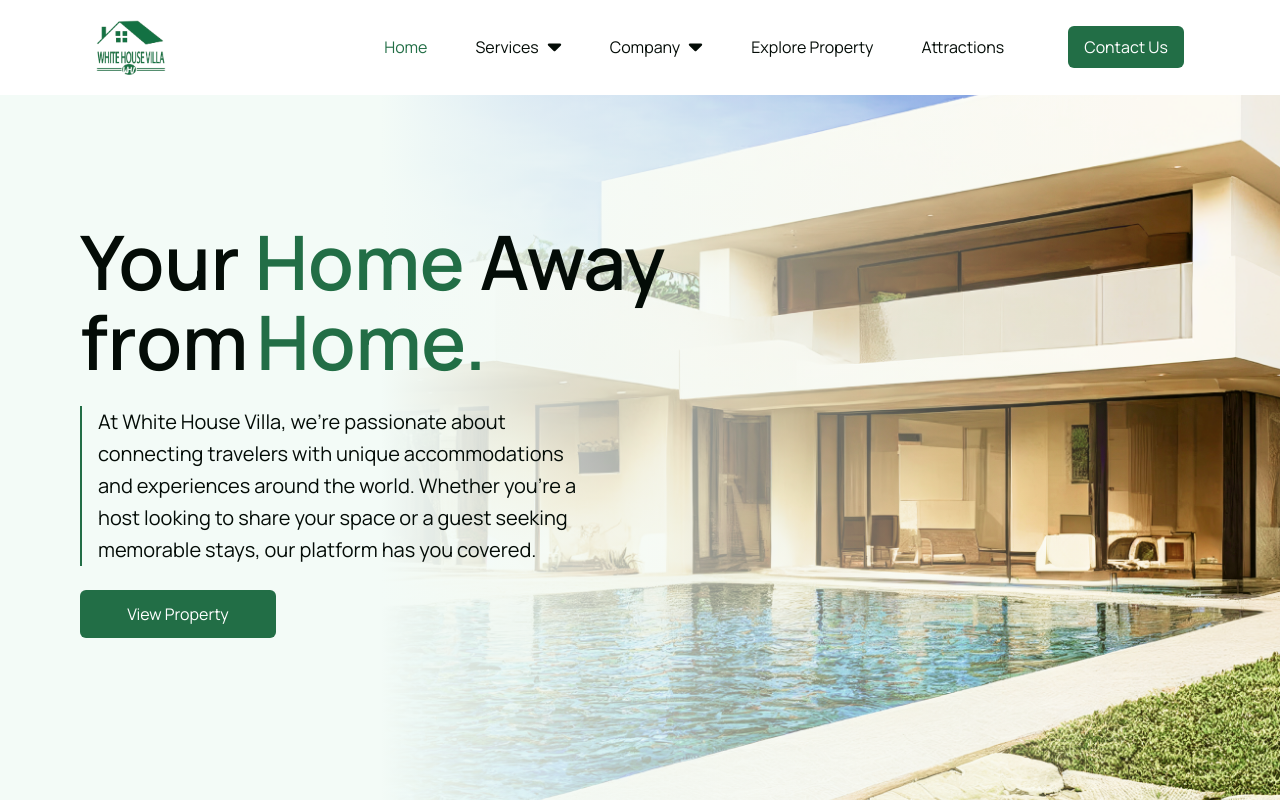
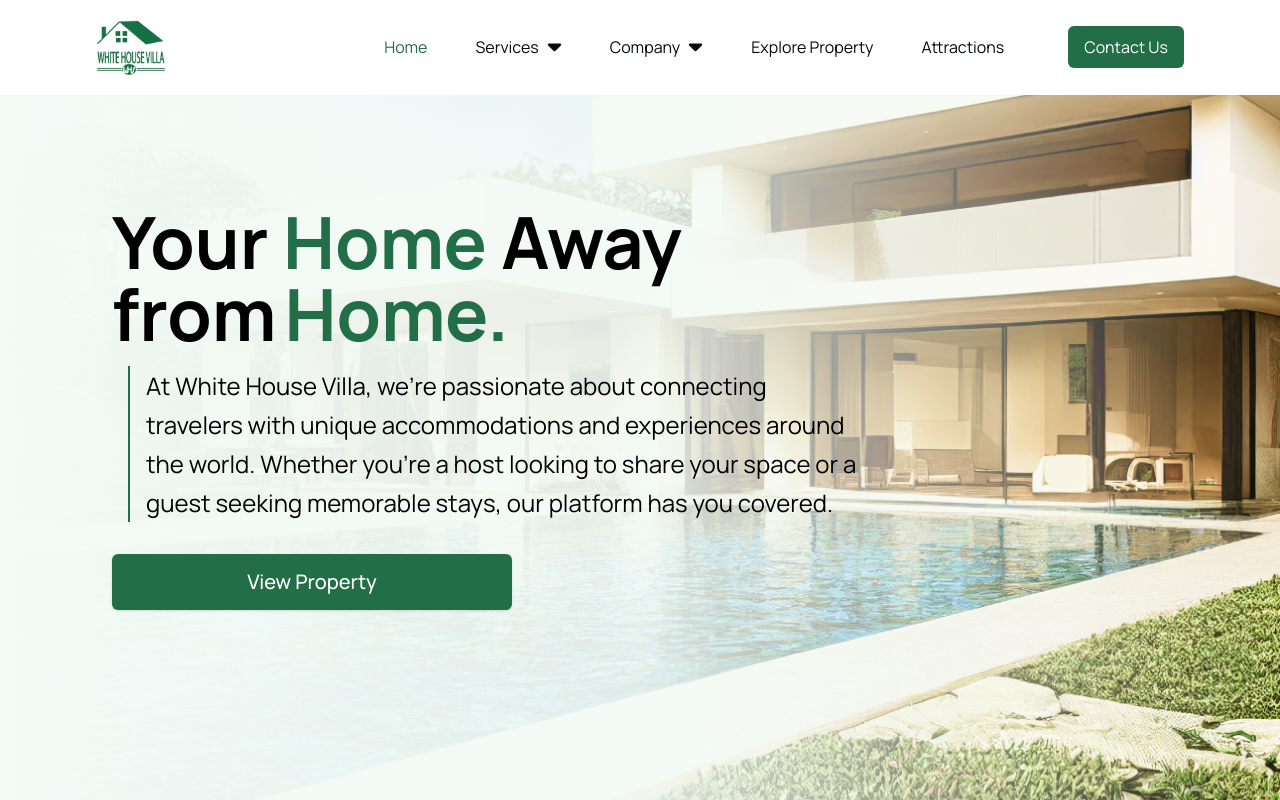
Before and after one commit to Tana00/white-house-villa, a Next.js app: page / in a window 1280 px wide. Built offline with nearby package versions, Linux system fonts and the light colour scheme.

Commit message:
update hero section

```diff
--- a/app/home/page.jsx
+++ b/app/home/page.jsx
@@ -1,39 +1,78 @@
 import React from "react";
-import Link from "next/link";
+import HomeBg from "../../public/assets/homebg.png";
 // import { GrFacebookOption, GrTwitter } from "react-icons/gr";
 // import { IoLogoInstagram } from "react-icons/io";
 // import { BiLogoLinkedin } from "react-icons/bi";
 
 const Home = () => {
+  const divStyle = {
+    backgroundImage: `url('/assets/homebg.png')`,
+    backgroundRepeat: "no-repeat",
+    backgroundSize: "cover",
+    backgroundPosition: "center",
+  };
   return (
-    <div className="home-bg flex flex-col md:flex-row 2xl:flex-col gap-6 h-auto md:h-screen justify-center md:mt-20 mt-20">
-      <div className="flex flex-1 w-full xl:pr-0 xl:w-10/12 2xl:w-2/3 px-4 md:px-20 flex-col gap-6 items-start justify-center h-full text-black mt-20 md:mt-0">
-        <h1 className="text-[3rem] lg:text-[5rem] xl:text-[4.7rem] 2xl:text-[8rem] leading-[3.5rem] 2xl:leading-[8.5rem] lg:leading-[5rem] font-bold md:font-semibold mt-0 md:mt-20 xl:mt-[-20px] 2xl:mt-[-40px] text-black">
-          Your <span className="text-primary-green">Home</span> Away from
-          <span className="text-primary-green pl-2">Home.</span>
-        </h1>
-        <p className="lg:mr-40 xl:mr-0 2xl:mr-20 text-lg md:text-xl 2xl:text-[2.5rem] md:leading-8 2xl:leading-[5rem] 2xl:my-2 md:font-normal home-text border-l-2 border-primary-green pl-4">
-          At White House Villa, we're passionate about connecting travelers with
-          unique accommodations and experiences around the world. Whether you're
-          a host looking to share your space or a guest seeking memorable stays,
-          our platform has you covered.
-        </p>
-        <Link href="/#explore" className="w-[186px] lg:w-1/3 2xl:w-1/3">
-          <button className="w-full bg-primary-green text-white px-6 py-3 2xl:py-8 2xl:px-20 2xl:text-[1.9rem] rounded-md hover:bg-transparent hover:text-primary-green hover:border hover:border-primary-green hover:transition duration-300 ease-in-out">
-            View Property
-          </button>
-        </Link>
+    <section
+      className="relative bg-cover bg-center bg-no-repeat"
+      style={divStyle}
+    >
+      <div className="absolute inset-0 bg-[#F3FBF7] sm:bg-transparent sm:from-[#F3FBF7] sm:via-[#F3FBF7]/90 sm:to-[#F3FBF700]/0 sm:bg-gradient-to-r"></div>
+      <div className="relative lg:ml-20 w-full px-4 py-32 pt-36 sm:px-6 lg:flex lg:h-screen 2xl:h-[1440px] lg:items-center lg:px-8">
+        <div className="text-center md:text-left">
+          <h1 className="w-full text-4xl md:text-5xl font-extrabold lg:text-6xl xl:text-7xl 2xl:text-[8.5rem]">
+            Your <span className="text-primary-green">Home</span> Away <br />{" "}
+            from
+            <span className="text-primary-green pl-2">Home.</span>
+          </h1>
 
-        {/* social media icons */}
-        <div className="flex gap-4 mt-14">
-          {/* <GrFacebookOption className="w-10 h-10 bg-primary-green text-white p-2.5 rounded-full hover:text-green-400 hover:transition duration-300 ease-in-out" />
-          <GrTwitter className="w-10 h-10 bg-primary-green text-white p-2.5 rounded-full hover:text-green-400 hover:transition duration-300 ease-in-out" />
-          <IoLogoInstagram className="w-10 h-10 bg-primary-green text-white p-2.5 rounded-full hover:text-green-400 hover:transition duration-300 ease-in-out" />
-          <BiLogoLinkedin className="w-10 h-10 bg-primary-green text-white p-2.5 rounded-full hover:text-green-400 hover:transition duration-300 ease-in-out" /> */}
+          <p className="2xl:my-4 w-full mx-auto md:mr-auto sm:w-2/3 lg:w-3/5 lg:m-4 my-4 md:mb-0 md:mx-0 sm:text-lg/relaxed md:text-[1.3rem] lg:text-[1.4rem] xl:text-[1.5rem] 2xl:text-5xl 2xl:leading-[5rem] md:border-l-2 md:border-primary-green md:pl-4">
+            At White House Villa, we're passionate about connecting travelers
+            with unique accommodations and experiences around the world. Whether
+            you're a host looking to share your space or a guest seeking
+            memorable stays, our platform has you covered.
+          </p>
+
+          <div className="m-8 md:mb-0 md:mx-0 mx-auto md:mr-auto flex flex-wrap gap-4 text-center w-2/3 md:w-[256px] lg:w-[400px] 2xl:w-[650px]">
+            <a
+              href="/#explore"
+              target="_blank"
+              className="block w-full rounded-md bg-primary-green px-12 py-3.5 2xl:px-40 2xl:py-10 text-sm md:text-lg xl:text-xl 2xl:text-3xl font-medium text-white shadow hover:bg-transparent hover:text-primary-green focus:outline-none focus:ring"
+            >
+              View Property
+            </a>
+          </div>
         </div>
       </div>
-      <div className="flex flex-1 flex-col items-center justify-center h-screen text-white"></div>
-    </div>
+    </section>
+
+    // <div className="home-bg flex flex-col md:flex-row 2xl:flex-col gap-6 h-auto md:h-screen justify-center md:mt-20 mt-20">
+    //   <div className="flex flex-1 w-full xl:pr-0 xl:w-10/12 2xl:w-2/3 px-4 md:px-20 flex-col gap-6 items-start justify-center h-full text-black mt-20 md:mt-0">
+    //     <h1 className="text-[3rem] lg:text-[5rem] xl:text-[4.7rem] 2xl:text-[8rem] leading-[3.5rem] 2xl:leading-[8.5rem] lg:leading-[5rem] font-bold md:font-semibold mt-0 md:mt-20 xl:mt-[-20px] 2xl:mt-[-40px] text-black">
+    //       Your <span className="text-primary-green">Home</span> Away from
+    //       <span className="text-primary-green pl-2">Home.</span>
+    //     </h1>
+    //     <p className="lg:mr-40 xl:mr-0 2xl:mr-20 text-lg md:text-xl 2xl:text-[2.5rem] md:leading-8 2xl:leading-[5rem] 2xl:my-2 md:font-normal home-text border-l-2 border-primary-green pl-4">
+    //       At White House Villa, we're passionate about connecting travelers with
+    //       unique accommodations and experiences around the world. Whether you're
+    //       a host looking to share your space or a guest seeking memorable stays,
+    //       our platform has you covered.
+    //     </p>
+    //     <Link href="/#explore" className="w-[186px] lg:w-1/3 2xl:w-1/3">
+    //       <button className="w-full bg-primary-green text-white px-6 py-3 2xl:py-8 2xl:px-20 2xl:text-[1.9rem] rounded-md hover:bg-transparent hover:text-primary-green hover:border hover:border-primary-green hover:transition duration-300 ease-in-out">
+    //         View Property
+    //       </button>
+    //     </Link>
+
+    //     {/* social media icons */}
+    //     <div className="flex gap-4 mt-14">
+    //       {/* <GrFacebookOption className="w-10 h-10 bg-primary-green text-white p-2.5 rounded-full hover:text-green-400 hover:transition duration-300 ease-in-out" />
+    //       <GrTwitter className="w-10 h-10 bg-primary-green text-white p-2.5 rounded-full hover:text-green-400 hover:transition duration-300 ease-in-out" />
+    //       <IoLogoInstagram className="w-10 h-10 bg-primary-green text-white p-2.5 rounded-full hover:text-green-400 hover:transition duration-300 ease-in-out" />
+    //       <BiLogoLinkedin className="w-10 h-10 bg-primary-green text-white p-2.5 rounded-full hover:text-green-400 hover:transition duration-300 ease-in-out" /> */}
+    //     </div>
+    //   </div>
+    //   <div className="flex flex-1 flex-col items-center justify-center h-screen text-white"></div>
+    // </div>
   );
 };
 
--- a/styles/globals.css
+++ b/styles/globals.css
@@ -15,7 +15,7 @@ body {
 }
 
 .home-bg {
-  background-image: url("/assets/homebg.png");
+  /* background-image: url("/assets/homebg.png"); */
   background-repeat: no-repeat;
   background-size: contain;
   background-position: right;
```
